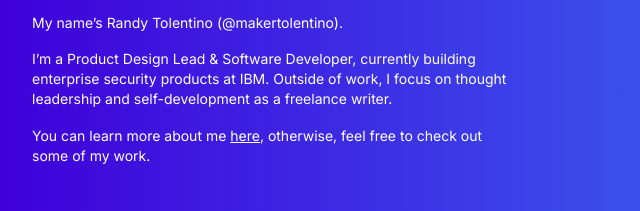
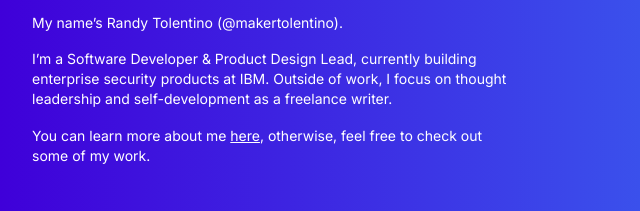
Before and after one commit to techtolentino/randytolentino2020, a Gatsby site: page / in a window 1280 px wide. Shown: the part 419-630 px from the top of the page, 0-640 px from the left. Built offline with nearby package versions, Linux system fonts and the light colour scheme; Gatsby itself is replaced by a stand-in of ours.

Commit message:
update assets, copy updates

```diff
--- a/src/pages/index.js
+++ b/src/pages/index.js
@@ -15,7 +15,7 @@ const IndexPage = () => (
           <p className="rt-hero-title-lead">First and foremost—safety, wellness, and health to you and your people.</p>
           <p>Hello hello! <span role="img" aria-label="Hand waving emoji">👋</span></p>
           <p>My name’s Randy Tolentino (@makertolentino).</p>
-          <p>I’m a Product Design Lead & Software Developer, currently building enterprise security products at IBM. Outside of work, I focus on thought leadership and self-development as a freelance writer.</p>
+          <p>I’m a Software Developer & Product Design Lead, currently building enterprise security products at IBM. Outside of work, I focus on thought leadership and self-development as a freelance writer.</p>
           <p className="rt-hero-subtitle">You can learn more about me <Link
             className="text-white"
             to="/about"
```
Also changed, not shown: src/images/gmm_2.png, src/images/hoodie_2.jpg, 1 other file.
